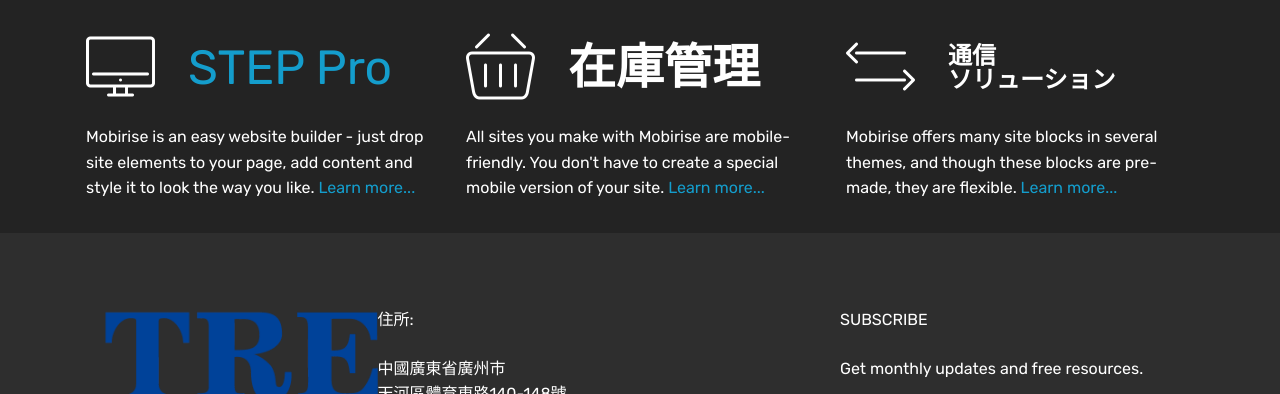
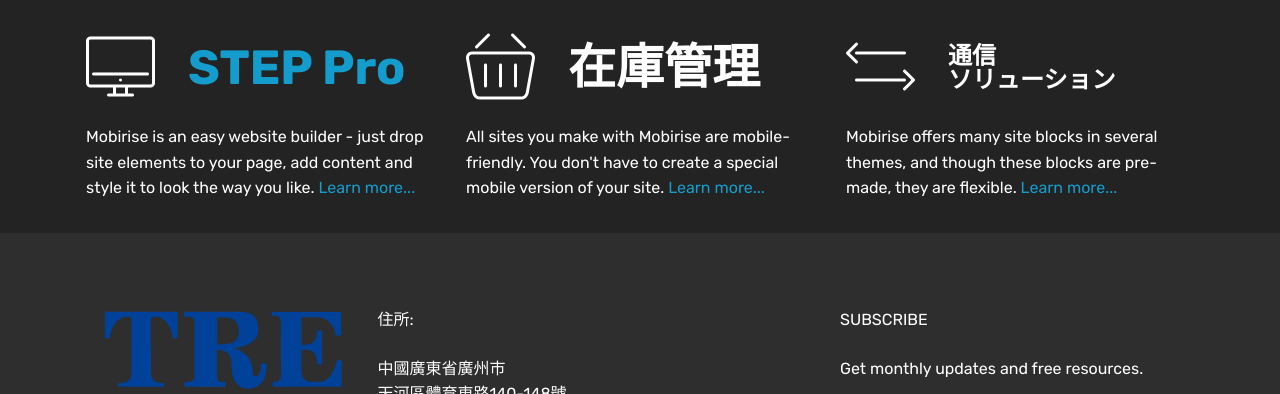
Before and after one commit to nakahirolee/testWebPage.cn, a plain HTML site: page index.html in a window 1280 px wide. Shown: the part 830-1224 px from the top of the page. Drawn offline with Linux system fonts and the light colour scheme; files whose address does not match are found by name.

Commit message:
Update index.html

```diff
--- a/index.html
+++ b/index.html
@@ -114,7 +114,7 @@
                     <div class="card-img align-self-center">
                         <span class="mbr-iconfont mbri-desktop" style="color: rgb(255, 255, 255); fill: rgb(255, 255, 255);"></span>
                     </div>
-                    <h4 class="card-title media-body py-3 mbr-fonts-style display-2"><strong><a href="step_pro.html">STEP Pro</a></strong></h4>
+                    <h4 class="card-title media-body py-3 mbr-fonts-style display-2"><a href="step_pro.html"><strong>STEP Pro</strong></a></h4>
                 </div>
                 <div class="card-box">
                     <p class="mbr-text mbr-fonts-style display-7">
@@ -167,7 +167,7 @@
             <div class="col-md-3 col-sm-4">
                 <div class="mb-3 img-logo">
                     <a href="index.html/">
-                        <img src="assets/images/tre-logo-org.png" alt="tre_logo" title="TRELogo" max-width=100% height=auto>
+                        <img src="assets/images/tre-logo-org.png" alt="tre_logo" title="TRELogo" style="max-width:100%;height:auto">
                     </a>
                 </div>
                 <p class="mb-3 mbr-fonts-style foot-title display-7">Total Solution Provider</p>
```
